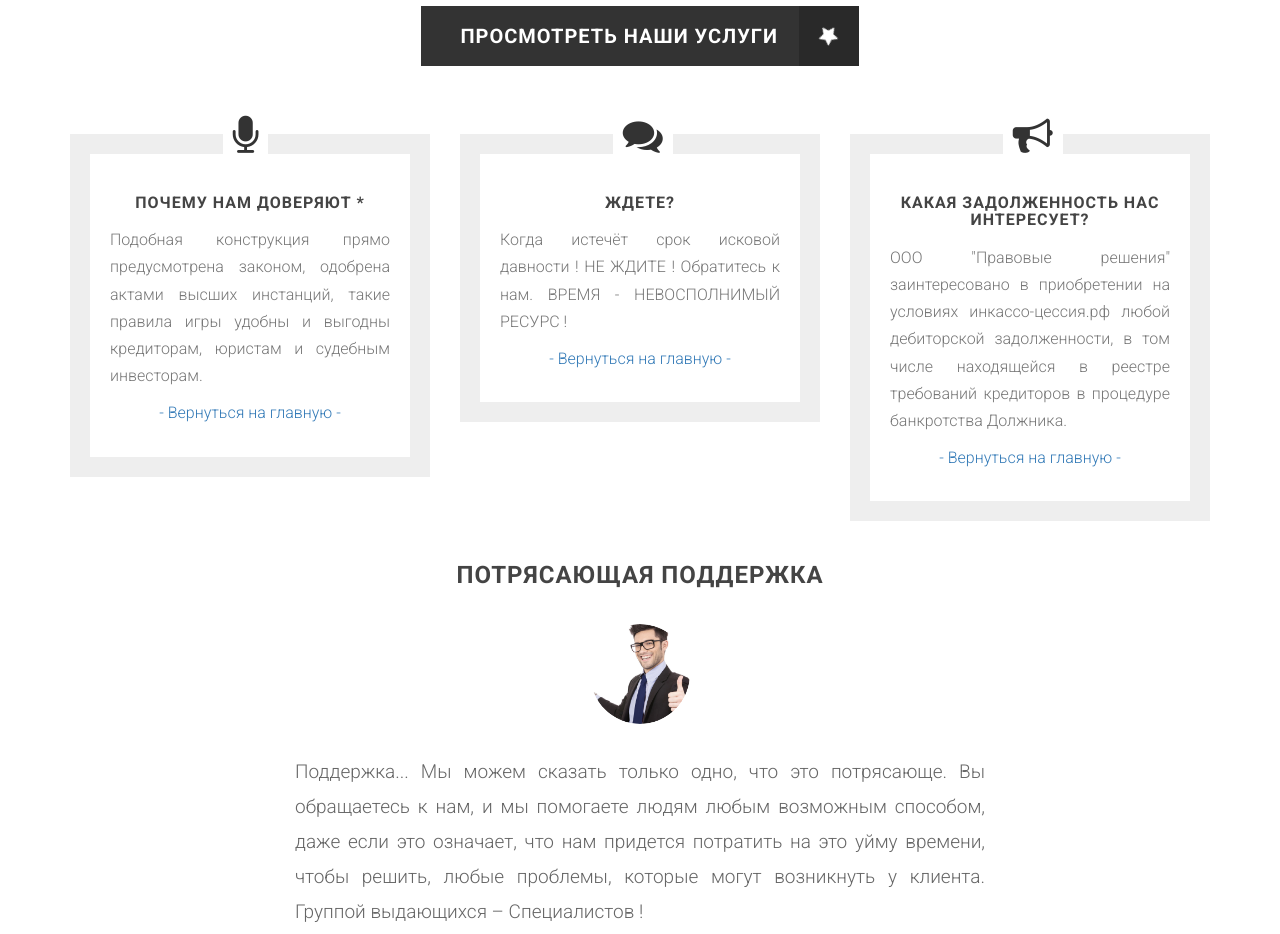
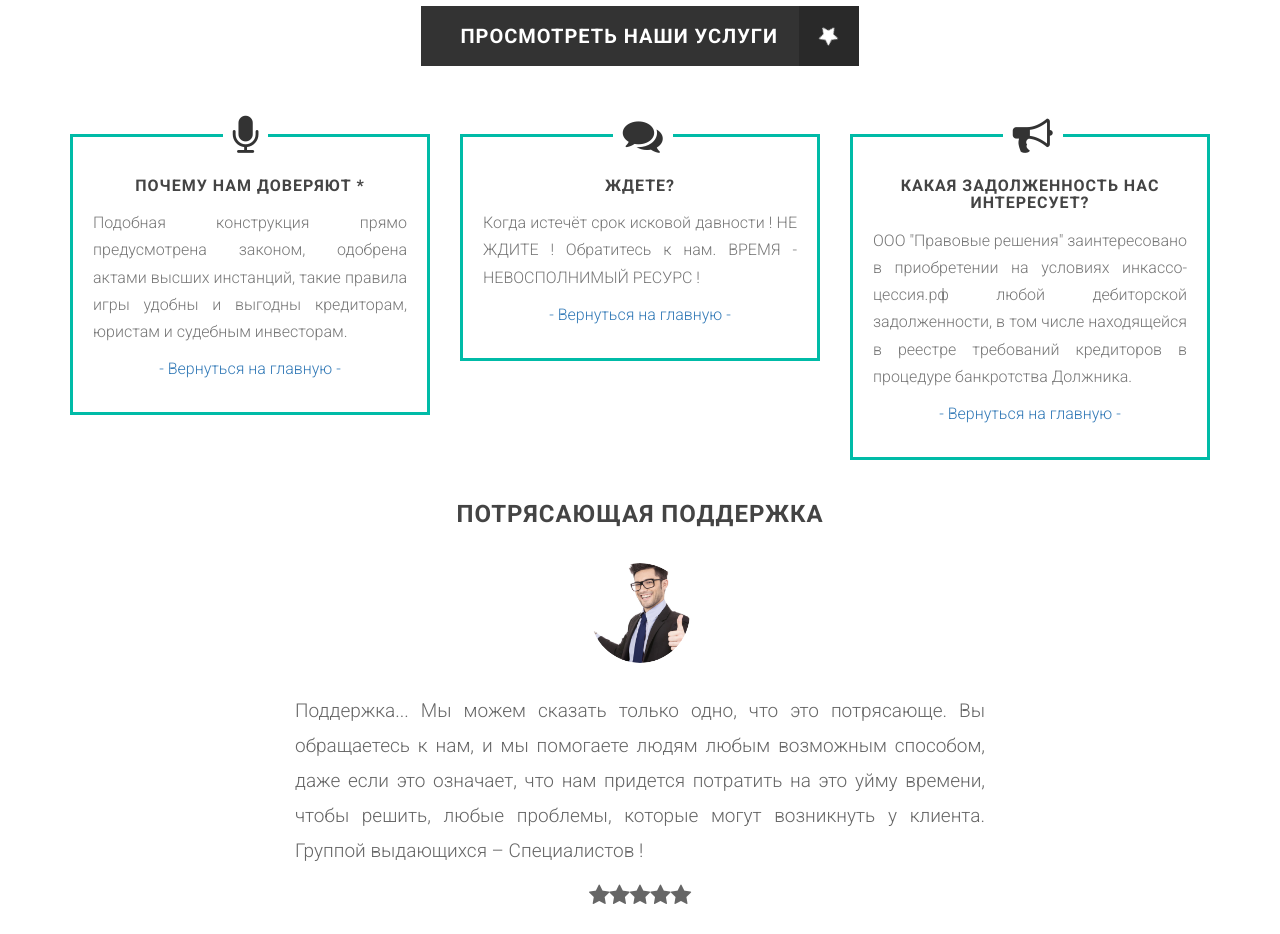
Before and after one commit to Hardokkk/me-site, a plain HTML site: page index.html in a window 1280 px wide. Shown: the part 2220-3154 px from the top of the page. Drawn offline with Linux system fonts and the light colour scheme.

Commit message:
Изменение стиля

```diff
--- a/css/style.css
+++ b/css/style.css
@@ -554,7 +554,7 @@ legend {
 	color:#333333;
 }
 .infoareawrap {
-	border:20px solid #eee;
+	border:3px solid #00bba7;
 	padding:20px;
 }
 .infoareawrap h1.subtitle {
```
